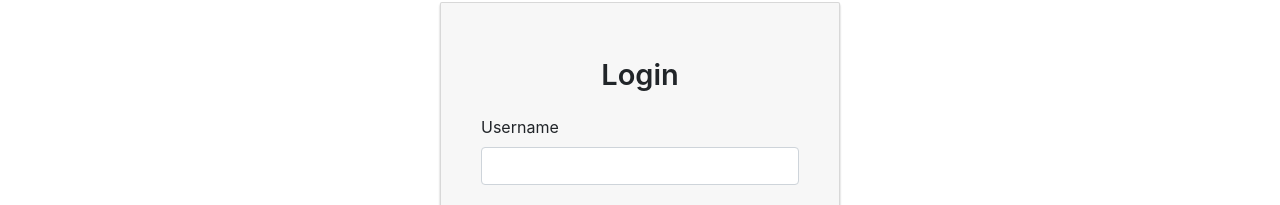
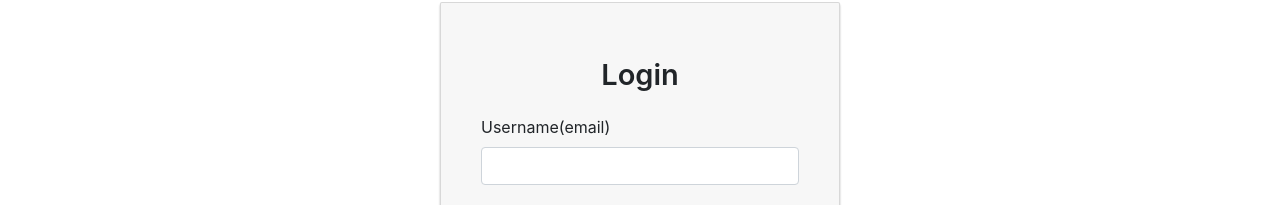
Before and after one commit to ramandeep732/SocialAwareness, an Angular app: page /login in a window 1280 px wide. Shown: the part 104-309 px from the top of the page. Built offline with nearby package versions, Linux system fonts and the light colour scheme.

Commit message:
Update login.component.html

```diff
--- a/src/app/login/login.component.html
+++ b/src/app/login/login.component.html
@@ -9,7 +9,7 @@
       novalidate
     >
       <div class="form-group">
-        <label for="username">Username</label>
+        <label for="username">Username(email)</label>
         <input
           type="text"
           class="form-control"
```
